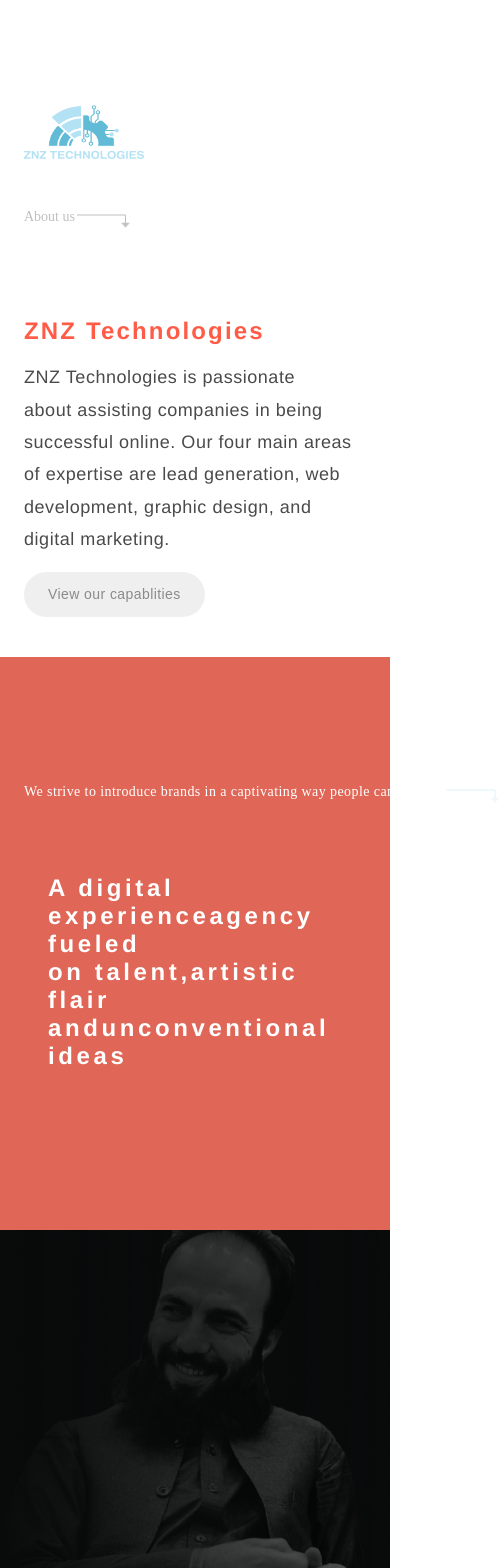
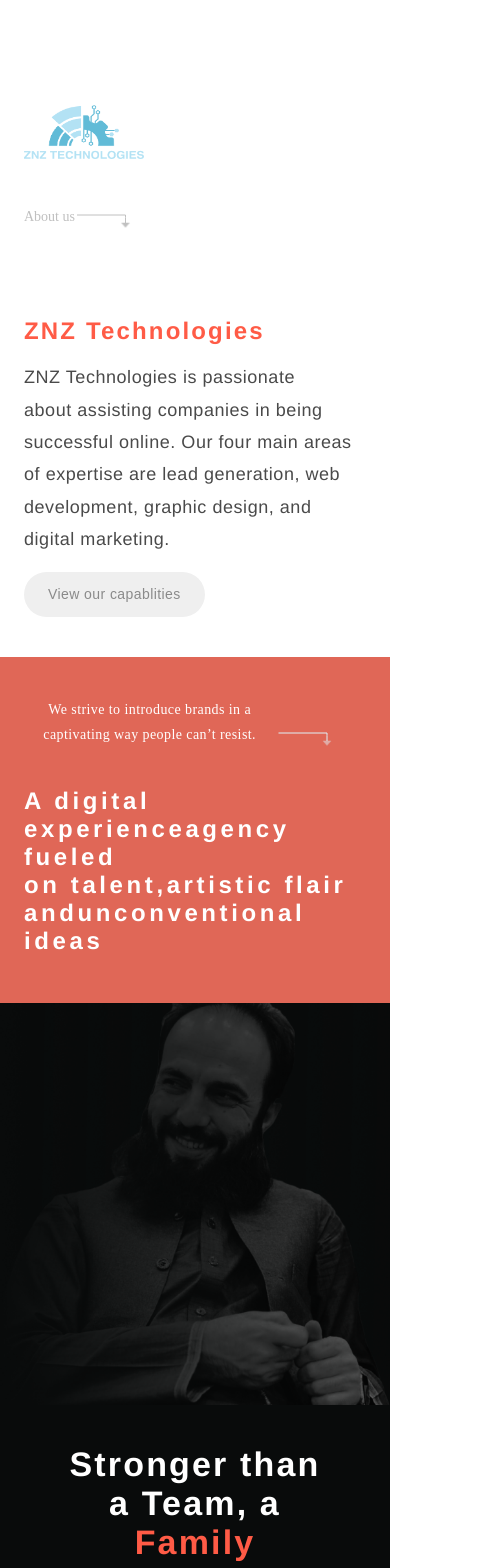
Before and after one commit to ZNZTechnologies/ZNZ-Technologies, a React (Create React App) app: page /about in a window 390 px wide. Shown: the top 1568 px of the page, 500 px wide, since content can reach past the window. Built offline with nearby package versions, Linux system fonts and the light colour scheme; some icons are missing.

Commit message:
fix style bugs

```diff
--- a/src/App.css
+++ b/src/App.css
@@ -66,7 +66,7 @@ button.btn-close {
   display: flex;
   flex-direction: column;
   align-items: center;
-  justify-content: space-around;
+  /* justify-content: space-around; */
   min-height: 100vh;
   width: 100%;
 }
@@ -154,16 +154,15 @@ button.btn-close {
 /* navbar code  */
 .container {
   max-width: 100%;
-  padding: 45px 122px;
+  padding: 30px 90px;
   display: flex;
-  justify-content: space-between;
+  justify-content: flex-end;
   align-items: center;
   height: 100%;
 }
 
 .navbar {
   height: 60px;
-
   position: relative;
 }
 
@@ -207,9 +206,9 @@ button.btn-close {
 /* footer styles  */
 .footer__container {
   background-image: url("/public/assets/photos/footerBack.png");
-  height: 1171px;
+  /* height: 1171px; */
   background-size: cover;
-  padding: 0px 122px;
+  padding: 40px 122px;
   display: flex;
   flex-direction: column;
   /* flex-wrap: wrap; */
@@ -225,7 +224,7 @@ button.btn-close {
   display: flex;
   flex-direction: column;
   justify-content: center;
-  gap: 100px;
+  gap: 60px;
   /* height: 100%; */
 }
 /* .footer__leftSide {
@@ -381,6 +380,12 @@ button.btn-close {
 background-color: #ff5b46;
 } */
 @media (max-width: 780px) {
+  .footerTypo__container {
+    gap: 20px;
+  }
+  .container {
+    padding: 30px 60px;
+  }
   .footer__container {
     padding: 0px 24px;
   }
@@ -397,7 +402,10 @@ background-color: #ff5b46;
 }
 @media (max-width: 580px) {
   .container {
-    padding: 45px 15px;
+    padding: 30px 15px;
+  }
+  .footerTypo__container {
+    gap: 20px;
   }
   .logo > img {
     width: 132px;
--- a/src/components/aboutPage/aboutpage.module.css
+++ b/src/components/aboutPage/aboutpage.module.css
@@ -4,6 +4,7 @@
 
 .about__header {
   padding: 0px 122px;
+  /* background-color: aqua; */
 }
 .about__innerheader {
   display: flex;
@@ -127,6 +128,7 @@
   font-family: Helvetica;
   font-size: 90px;
   font-style: normal;
+  text-wrap: ywrap;
   font-weight: 700;
   line-height: normal;
   letter-spacing: 3.6px;
@@ -215,7 +217,9 @@
 
 /* company values  */
 .companyValueContainer {
+  max-width: 90%;
   padding: 150px 122px;
+
 }
 .singleValue {
   display: flex;
@@ -320,11 +324,15 @@
 @media (max-width: 1250px) {
   .digitalTypo  {
     padding-right: 0px;
-    width: max-content;
-    justify-content: flex-start;
+    width: 90%;
+    /* flex-direction: row-reverse; */
   }
+  .about__header {
+    padding: 90px 90px;
+  }
+
   .digitalTypo > span {
-    justify-content: flex-start;
+    justify-content: center;
     align-items: flex-start;
     width: max-content;
     max-width: 100%;
@@ -333,10 +341,12 @@
   .digitalBigHead {
     font-size: 54px;
     /* background-color: #4a4a4a; */
+    text-wrap: wrap;
     max-width: 100%;
+    max-width: 90%;
   }
   .companyValueContainer {
-    padding: 90px 24px;
+    padding: 122px 100px;
   }
   .ceoImageArea > div {
     visibility: hidden;
@@ -350,12 +360,21 @@
     align-items: end;
     justify-content: start;
     /* gap: 2.5px; */
-    padding: 90px 122px;
+    padding: 60px 90px;
   }
 }
 @media (max-width: 980px) {
   .imgae > img {
     width: 540px;
+  }
+  .about__header {
+    padding: 90px 60px;
+  }
+  .digitalExperience {
+    padding: 90px 24px;
+  }
+  .companyValueContainer {
+    padding: 90px 90px;
   }
   .about__typo > h1 {
     font-size: 44px;
@@ -374,15 +393,23 @@
   .imgae > img {
     width: 440px;
   }
+  .about__header {
+    padding: 40px 24px;
+  }
+  .companyValueContainer {
+    padding: 90px 24px;
+  }
+  .digitalExperience {
+    padding: 90px 24px;
+  }
   .digitalBigHead {
     font-size: 44px;
     max-width: 100%;
+    text-wrap: wrap;
     /* background-color: #090b0b; */
-    padding: 30px 24px;
+    /* padding: 30px 24px; */
   }
-  .companyValueContainer {
-    padding: 122px 24px;
-  }
+
   .singleValue > p {
     max-width: 100%;
   }
@@ -403,13 +430,19 @@
     display: flex;
     align-items: center;
     gap: 40px;
-    padding: 122px 24px;
-    height: 100%;
+    /* padding: 122px 24px; */
+    /* height: 100%; */
   }
 }
 @media (max-width: 580px) {
   .logoAboutUs {
     padding: 45px 24px;
+  }
+  .companyValueContainer {
+    padding: 40px 24px;
+  }
+  .digitalExperience {
+    padding: 40px 24px;
   }
   .imgae > img {
     display: none;
```
